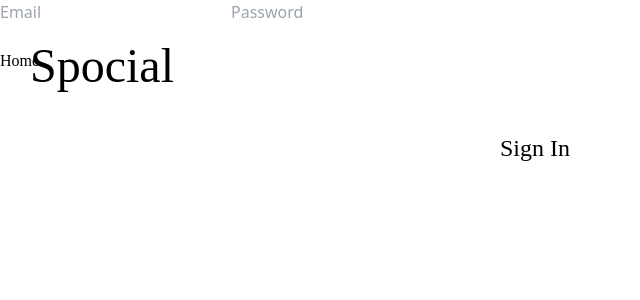
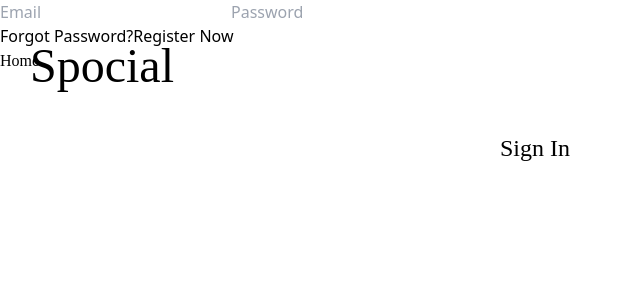
Before and after one commit to Spocial/Spocial, a Next.js app in the folder spocial/: page /signin in a window 1280 px wide. Shown: the top 300 px of the page, without its empty margins (0-640 px from the left). Built offline with nearby package versions, Linux system fonts and the light colour scheme; no server answers.

Commit message:
pages work but not really

```diff
--- a/spocial/src/app/signin/register.tsx
+++ b/spocial/src/app/register/page.tsx
@@ -1,10 +1,14 @@
+"use client"
+
 import {createUserWithEmailAndPassword,
     getAuth, sendEmailVerification,
     sendPasswordResetEmail} from "firebase/auth";
 import React, {useEffect} from "react";
 import Link from 'next/link'
-import {firebaseConfig} from "@/src/app/signin/config";
+import {firebaseConfig} from "../signin/config";
 import {initializeApp} from "firebase/app";
+import { useNavigate } from "react-router-dom";
+import { withRouter } from "next/router";
 
 const Register = () =>{
     useEffect(()=>{
@@ -34,7 +38,10 @@ const Register = () =>{
                 return;
             }
             // Create user with email and pass.
-            createUserWithEmailAndPassword(auth, email, password).catch(function (error) {
+            createUserWithEmailAndPassword(auth, email, password).then(() => {
+                // @ts-ignore
+                this.props.history.push('/path')
+            }).catch(function (error) {
                 // Handle Errors here.
                 const errorCode = error.code;
                 const errorMessage = error.message;
@@ -58,7 +65,7 @@ const Register = () =>{
         }
 
         signUpButton.addEventListener('click', handleSignUp, false);
-        verifyEmailButton.addEventListener('click', sendVerificationEmailToUser, false);
+        //verifyEmailButton.addEventListener('click', sendVerificationEmailToUser, false);
 
     }, []);
 
@@ -66,7 +73,8 @@ const Register = () =>{
         //change for page
         <div>
             <span className="inria-serif-regular">
-                <h1>Spocial</h1>
+        <h1><Link href="/">Spocial</Link></h1>
+        <div className="divider"></div>
                 <h2>Register</h2>
             </span>
 
@@ -80,8 +88,8 @@ const Register = () =>{
                     type="text"
                     placeholder="Password"/>
                 <button
-                    id="quickstart-sign-in"
-                    value ="Sign Up">
+                    id="quickstart-sign-up"
+                    value ="Sign Up">Sign Up
                 </button>
             </div>
 
@@ -95,6 +103,5 @@ const Register = () =>{
             </ul>
         </div>
     );
-
 }
 export default Register;
--- a/spocial/src/app/signin/page.tsx
+++ b/spocial/src/app/signin/page.tsx
@@ -12,13 +12,15 @@ import {
 import { firebaseConfig } from './config';
 import React, {useEffect} from "react";
 import Link from "next/link";
-import Register from "./register";
+import Register from "../register/page";
 
 
 const SignInWithEmailAndPassword = () => {
 
     useEffect(()=> {
         initializeApp(firebaseConfig);
+
+
 
         const auth = getAuth();
 
@@ -150,23 +152,26 @@ const SignInWithEmailAndPassword = () => {
                     id="password"
                     type="text"
                     placeholder="Password"/>
+            </div>
+            <div>
                 <button
                     id="quickstart-sign-in"
-                    value ="Sign In">
+                    value="Sign In">
                 </button>
-                <Link href="/">
+                <a href="/">
                     <button
                         id="quickstart-password-reset"
                         value="Forgot Password?"
-                    />
-                </Link>
+                    >Forgot Password?</button>
+                </a>
 
-        </div>
-    <div>
-        <button
-            id="quickstart-sign-up"
-                    value="Register Now"
-                />
+                <a href="/register">
+                    <button
+                        id="quickstart-sign-up"
+                        value="Register Now">
+                        Register Now
+                        </button>
+                </a>
             </div>
 
             <ul style={{listStyle: 'none'}}>
```
